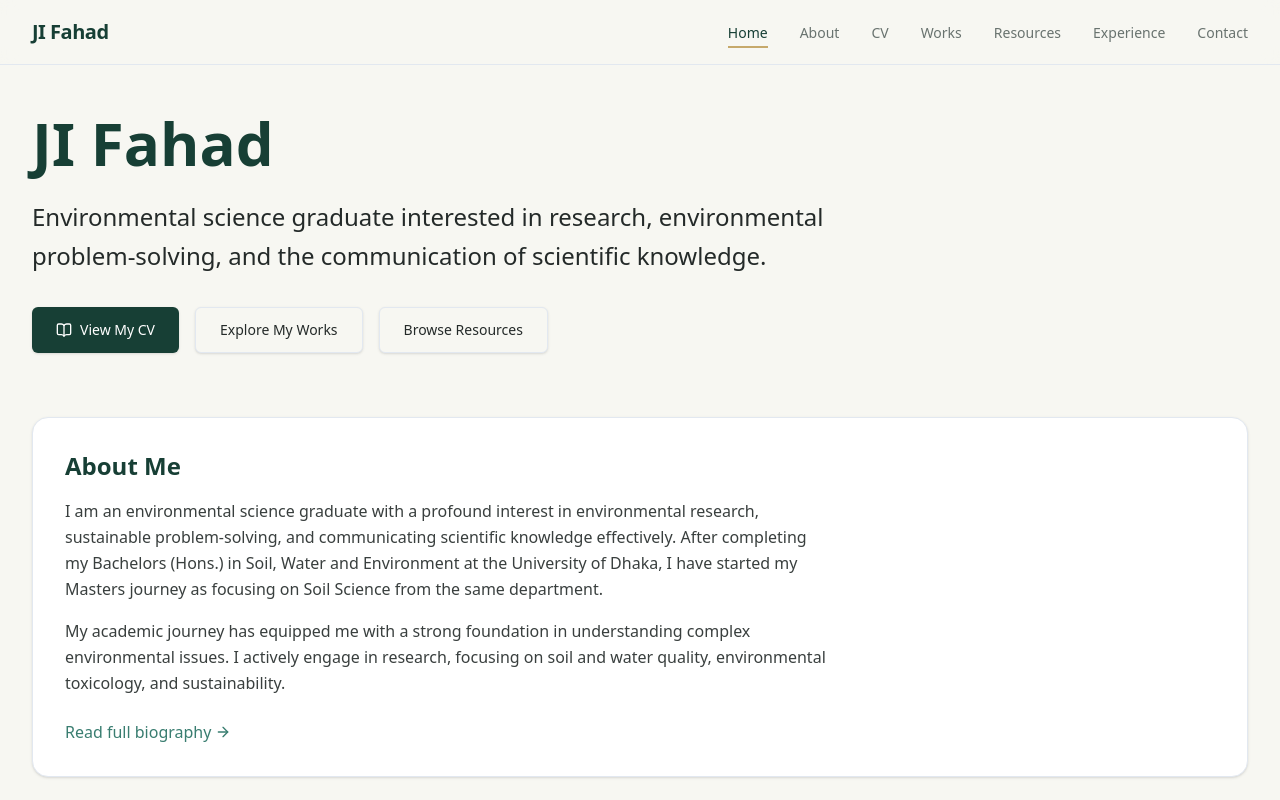
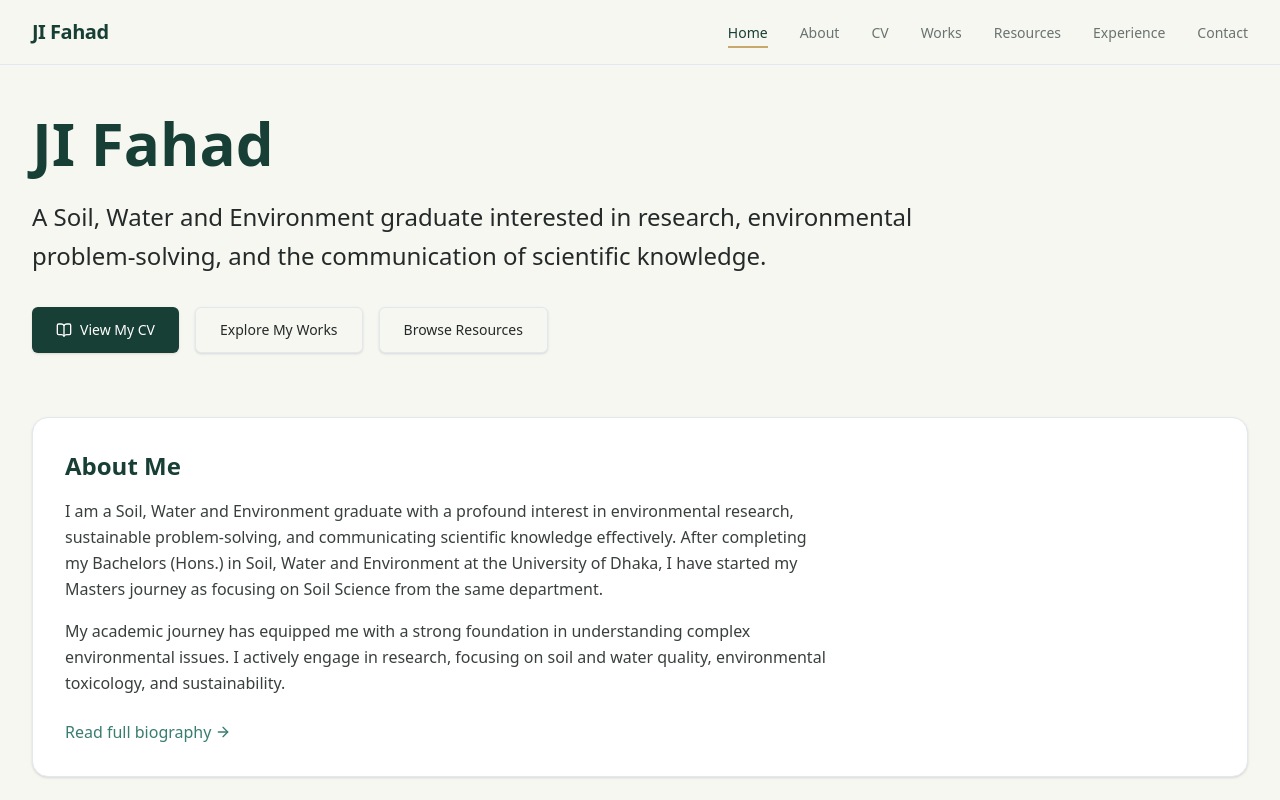
Before and after one commit to JIFahad2001/JIFahad, a Next.js app: page / in a window 1280 px wide. Shown: the top 800 px of the page. Built offline with nearby package versions, Linux system fonts and the light colour scheme.

Commit message:
Update profile information and headline

```diff
--- a/content/profile.ts
+++ b/content/profile.ts
@@ -7,9 +7,9 @@ export interface Profile {
 
 export const profileData: Profile = {
   name: "JI Fahad",
-  headline: "Environmental science graduate interested in research, environmental problem-solving, and the communication of scientific knowledge.",
+  headline: "A Soil, Water and Environment graduate interested in research, environmental problem-solving, and the communication of scientific knowledge.",
   bio: [
-    "I am an environmental science graduate with a profound interest in environmental research, sustainable problem-solving, and communicating scientific knowledge effectively. After completing my Bachelors (Hons.) in Soil, Water and Environment at the University of Dhaka, I have started my Masters journey as focusing on Soil Science from the same department.",
+    "I am a Soil, Water and Environment graduate with a profound interest in environmental research, sustainable problem-solving, and communicating scientific knowledge effectively. After completing my Bachelors (Hons.) in Soil, Water and Environment at the University of Dhaka, I have started my Masters journey as focusing on Soil Science from the same department.",
     "My academic journey has equipped me with a strong foundation in understanding complex environmental issues. I actively engage in research, focusing on soil and water quality, environmental toxicology, and sustainability.",
     "Beyond academics, I am a dedicated public speaker and science communicator. I have hosted research podcasts aimed at presenting scientific findings to students, and I actively participate in environmental awareness programs, such as the Dhaleshwari River Protection initiative."
   ],
```
